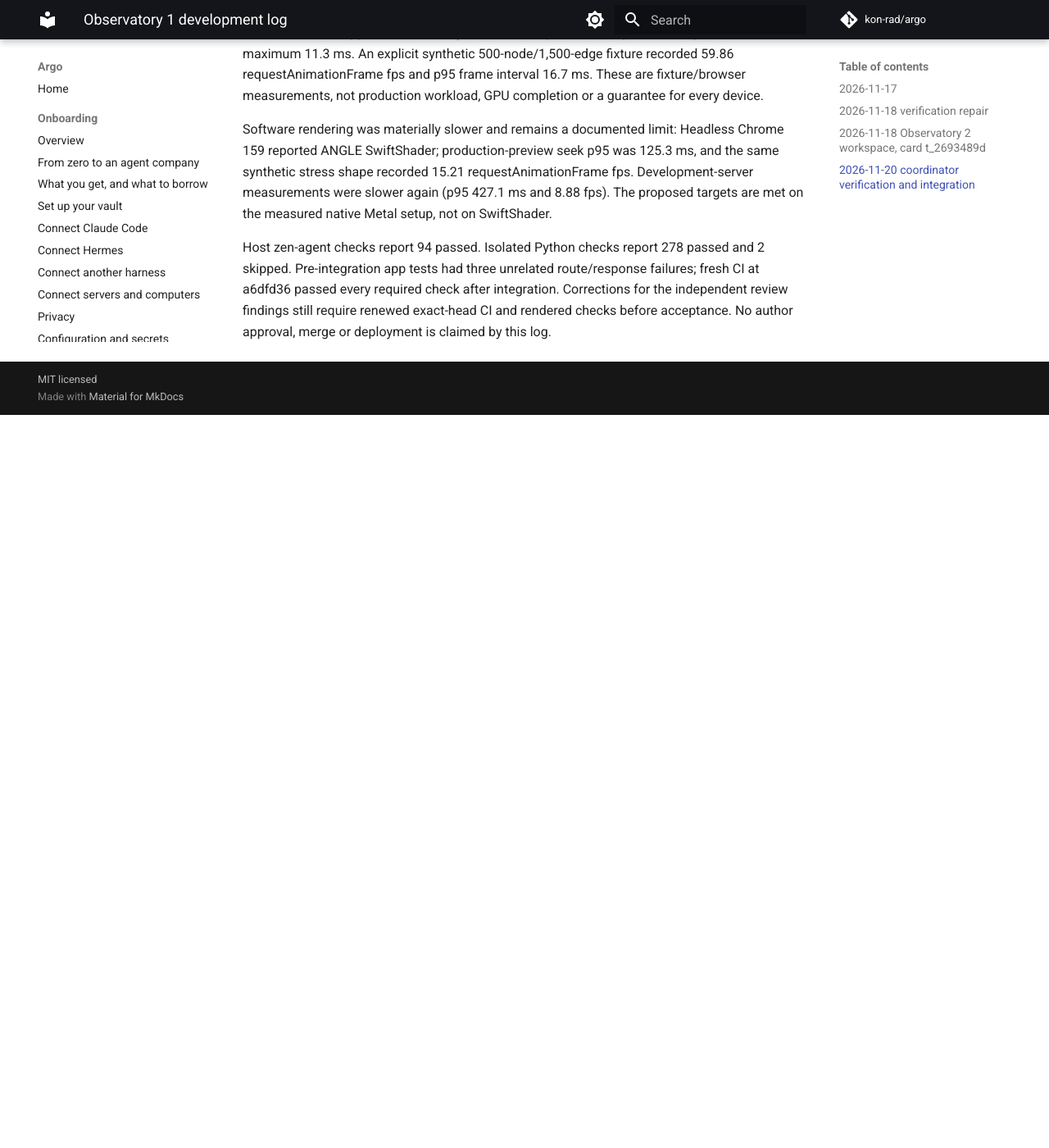
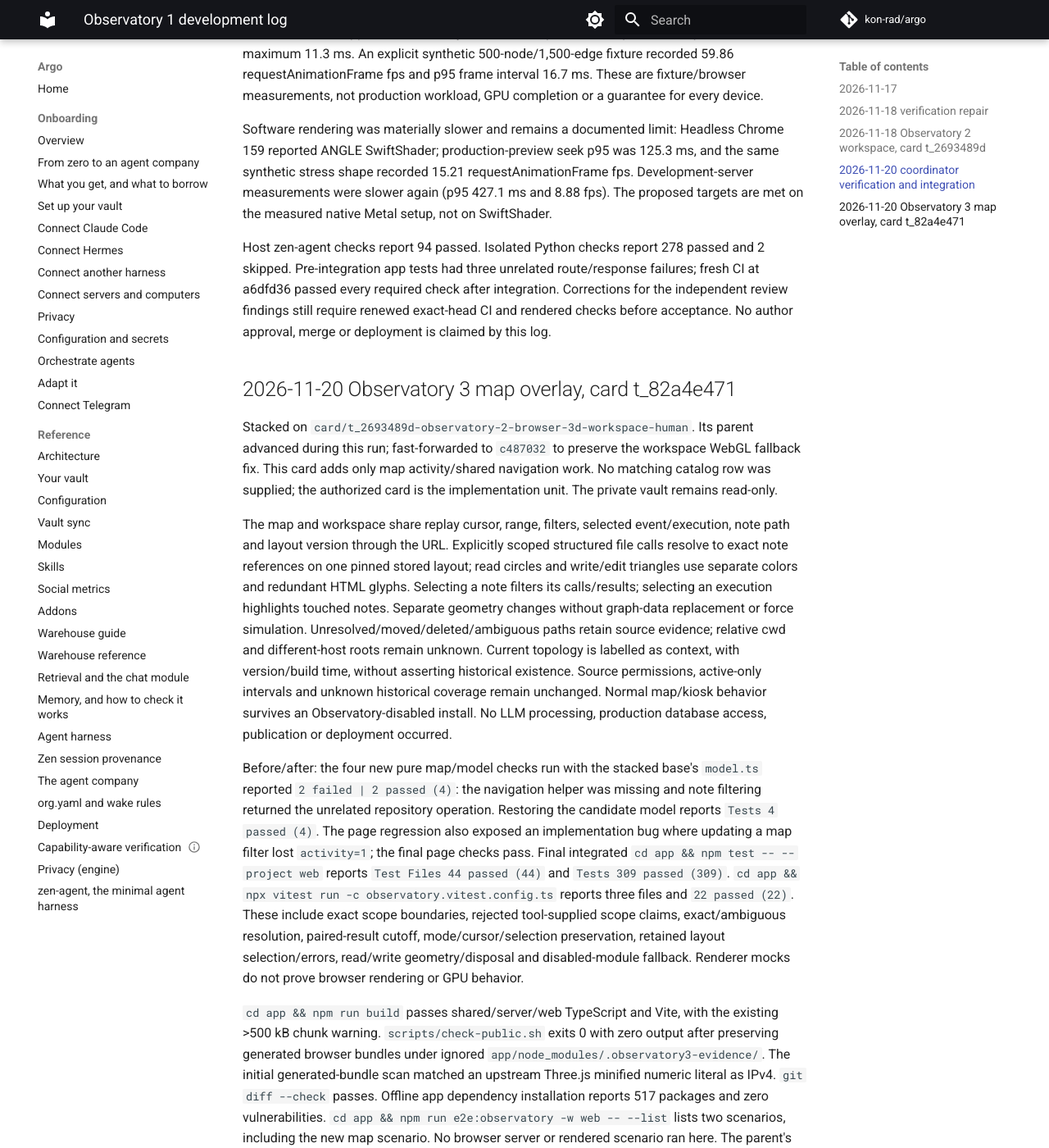
Before and after one commit to kon-rad/argo, an MkDocs documentation site: the page built from docs/observatory-dev-log.md, in a window 1280 px wide and 1400 px high, scrolled down 3412 px. Shown: the whole window at 82% size. Built offline with MkDocs 1.6.1 and Material for MkDocs 9.7.7, drawn with Linux system fonts in a browser that asks for light colours; comment, search, counter and statistics services are not loaded; before the commit the page ends 3918 px from its top, so only the background shows below that; some of the changed text lies outside the part shown.

Commit message:
docs(observatory): record map overlay verification and coordinator gates
Record card t_82a4e471 before/after checks, stacked-parent integration and exact sandbox limitations. Keep rendered acceptance, performance and scratch-database evidence pending.

Co-Authored-By: Codex <noreply@openai.com>

```diff
--- a/docs/observatory-dev-log.md
+++ b/docs/observatory-dev-log.md
@@ -51,3 +51,23 @@ The native production-preview benchmark used Google Chrome 1440x1100 and confirm
 Software rendering was materially slower and remains a documented limit: Headless Chrome 159 reported ANGLE SwiftShader; production-preview seek p95 was 125.3 ms, and the same synthetic stress shape recorded 15.21 requestAnimationFrame fps. Development-server measurements were slower again (p95 427.1 ms and 8.88 fps). The proposed targets are met on the measured native Metal setup, not on SwiftShader.
 
 Host zen-agent checks report 94 passed. Isolated Python checks report 278 passed and 2 skipped. Pre-integration app tests had three unrelated route/response failures; fresh CI at a6dfd36 passed every required check after integration. Corrections for the independent review findings still require renewed exact-head CI and rendered checks before acceptance. No author approval, merge or deployment is claimed by this log.
+
+## 2026-11-20 Observatory 3 map overlay, card t_82a4e471
+
+Stacked on `card/t_2693489d-observatory-2-browser-3d-workspace-human`. Its parent advanced during this run; fast-forwarded to `c487032` to preserve the workspace WebGL fallback fix. This card adds only map activity/shared navigation work. No matching catalog row was supplied; the authorized card is the implementation unit. The private vault remains read-only.
+
+The map and workspace share replay cursor, range, filters, selected event/execution, note path and layout version through the URL. Explicitly scoped structured file calls resolve to exact note references on one pinned stored layout; read circles and write/edit triangles use separate colors and redundant HTML glyphs. Selecting a note filters its calls/results; selecting an execution highlights touched notes. Separate geometry changes without graph-data replacement or force simulation. Unresolved/moved/deleted/ambiguous paths retain source evidence; relative cwd and different-host roots remain unknown. Current topology is labelled as context, with version/build time, without asserting historical existence. Source permissions, active-only intervals and unknown historical coverage remain unchanged. Normal map/kiosk behavior survives an Observatory-disabled install. No LLM processing, production database access, publication or deployment occurred.
+
+Before/after: the four new pure map/model checks run with the stacked base's `model.ts` reported `2 failed | 2 passed (4)`: the navigation helper was missing and note filtering returned the unrelated repository operation. Restoring the candidate model reports `Tests 4 passed (4)`. The page regression also exposed an implementation bug where updating a map filter lost `activity=1`; the final page checks pass. Final integrated `cd app && npm test -- --project web` reports `Test Files 44 passed (44)` and `Tests 309 passed (309)`. `cd app && npx vitest run -c observatory.vitest.config.ts` reports three files and `22 passed (22)`. These include exact scope boundaries, rejected tool-supplied scope claims, exact/ambiguous resolution, paired-result cutoff, mode/cursor/selection preservation, retained layout selection/errors, read/write geometry/disposal and disabled-module fallback. Renderer mocks do not prove browser rendering or GPU behavior.
+
+`cd app && npm run build` passes shared/server/web TypeScript and Vite, with the existing >500 kB chunk warning. `scripts/check-public.sh` exits 0 with zero output after preserving generated browser bundles under ignored `app/node_modules/.observatory3-evidence/`. The initial generated-bundle scan matched an upstream Three.js minified numeric literal as IPv4. `git diff --check` passes. Offline app dependency installation reports 517 packages and zero vulnerabilities. `cd app && npm run e2e:observatory -w web -- --list` lists two scenarios, including the new map scenario. No browser server or rendered scenario ran here. The parent's coordinator browser/performance evidence above applies to the workspace revision, not this new overlay.
+
+Remaining checks need coordinator capabilities:
+
+- `cd app && SB_TEST_DB=sb_card_82a4e471_test npm test` fails before running tests. Its exact inner command, `psql -tA -d postgres -c "SELECT 1 FROM pg_database WHERE datname='sb_card_82a4e471_test'"`, reports loopback port 5433 `Operation not permitted`. No server/database tests ran, including the new retained-layout integration test. PostgreSQL SQL/RLS and live authorization/coverage remain unverified.
+- `python3 -m pytest harness tools addons` reports `No module named pytest`.
+- `cd zen-agent && npm ci --offline --ignore-scripts && npm test` installs 88 packages with zero vulnerabilities and compiles TypeScript, then reports 172 tests, 156 passed and 16 failed. Fifteen failures are loopback `listen EPERM`; one is cleanup after failed initialization. No zen-agent source changed.
+- `gitleaks detect --source . --log-opts=--all --redact` reports `command not found: gitleaks`.
+- `cd app && npm run e2e:observatory -w web` requires a browser/loopback host. Run both scenarios, inspect the map screenshot and measure actual seek/frame-rate/heap/resource behavior using the protocol in [Observatory](observatory.md#coordinator-map-scenario-and-measurements). Rendering and performance remain unmeasured for this overlay. Run the separate production audit under the effective source role; no completeness claim is made.
+
+Needs browser, scratch-database/loopback checks and missing check tools before approval. The runner owns pushing/PR creation; the registered review gate owns acceptance and shipping. The engine log and runner RESULT.md hand off the implementation and exact limitations without modifying private tracker/dev-log notes.
```
